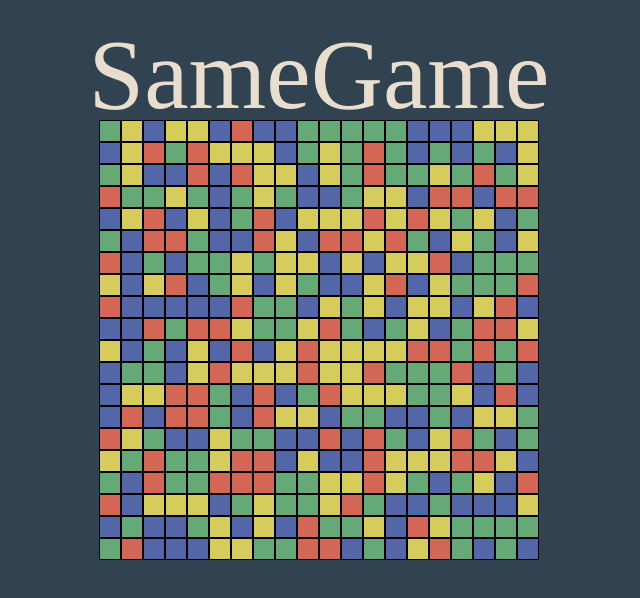
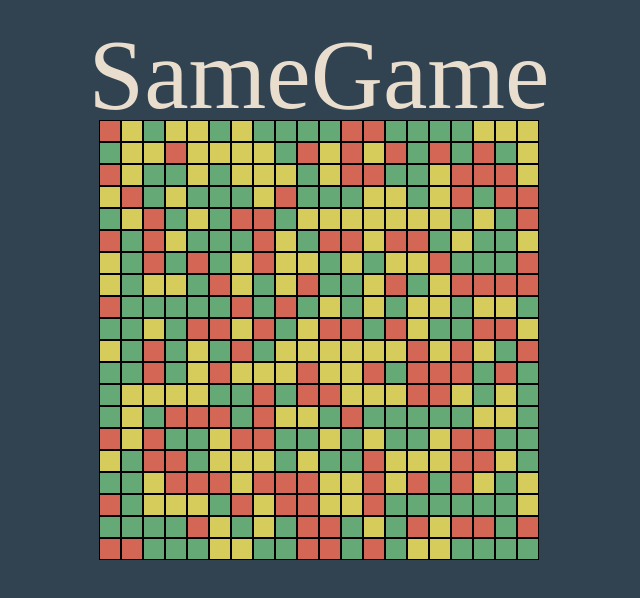
Before and after one commit to kvssr/SameGame, a React (Create React App) app: page / in a window 1280 px wide. Shown: the top 598 px of the page, without its empty margins (321-961 px from the left). Built offline with nearby package versions, Linux system fonts and the light colour scheme; a web font is replaced by a local one.

Commit message:
First version columns sliding left

```diff
--- a/src/components/GameManager.js
+++ b/src/components/GameManager.js
@@ -8,7 +8,6 @@ export const generateBoard = (x = 20, y = 20) => {
       board[i][j] = new Cell(j, i);
     }
   }
-
   return board;
 };
 
@@ -39,6 +38,98 @@ export const removeShape = (board, shape) => {
   shape.forEach((cell) => {
     board[cell.y][cell.x] = new Cell(cell.x, cell.y, true);
   });
+  return reorderBoard(board, shape);
 };
 
-const reorderBoard = (board) => {};
+const reorderBoard = (board, shape) => {
+  let columns = {};
+  let colList = [];
+  shape.forEach((cell) => {
+    if (!columns[cell.x]) {
+      columns[cell.x] = [];
+      colList.push(cell.x);
+    }
+    if (columns[cell.x].indexOf(cell.y) === -1) {
+      columns[cell.x].push(cell.y);
+    }
+  });
+  colList.sort((a, b) => a - b);
+  console.log("columns", columns);
+  console.log("columnsList", colList);
+  // Object.entries(columns).forEach(([key, value]) => {
+  colList.forEach((x) => {
+    // let x = Number(key);
+    let value = columns[x];
+    value.sort((a, b) => b - a);
+    let bottom = value[0];
+
+    console.log("Sorting col", x);
+    // shifts blocks down when there are gaps
+    for (let i = bottom; i >= 0; i--) {
+      if (board[i][x].isEmpty) continue;
+      board[bottom][x] = board[i][x];
+      board[bottom][x].y = bottom;
+      board[i][x] = new Cell(x, i, true);
+      bottom -= 1;
+    }
+    // shifts columns to the left when there are empty columns
+    // if (board[board.length - 1][x].isEmpty) {
+    //   for (let i = 0; i < board.length; i++) {
+    //     for (let j = x; j < board[0].length - 1; j++) {
+    //       board[i][j] = board[i][j + 1];
+    //       board[i][j].x = j;
+    //       board[i][j + 1] = new Cell(j + 1, i, true);
+    //     }
+    //   }
+    // }
+    if (!checkColEmpty(board, x)) return;
+    console.log("sorting cols...", x);
+    for (let i = x; i < board[0].length; i++) {
+      let colDif = 1;
+      if (i + colDif > board[0].length - 1) break;
+      // if (checkColEmpty(board, i + colDif)) {
+      //   console.log("next columnt: ", i, colDif);
+      //   console.log("next columnt: ", board[board.length - 1][i + colDif]);
+      //   colDif++;
+      //   continue;
+      // }
+      colDif += countEmptyCols(board, i + colDif);
+      if (i + colDif > board.length - 1) continue;
+      console.log("passed checks", colDif);
+      console.log("checking next", board[board.length - 1][i + colDif]);
+      if (!board[board.length - 1][i + colDif].isEmpty) {
+        console.log("in if");
+        for (let j = board.length - 1; j > -1; j--) {
+          if (board[j][i + colDif].isEmpty) break;
+          board[j][i] = board[j][i + colDif];
+          console.log("changed places", board[j][i]);
+          board[j][i].x = i;
+          console.log("changed x", board[j][i]);
+          board[j][i + colDif] = new Cell(i + colDif, j, true);
+          console.log("changed empty cell", board[j][i + colDif]);
+        }
+      }
+      colDif = 1;
+    }
+  });
+
+  return board;
+};
+
+const countEmptyCols = (board, col) => {
+  let count = 0;
+  while (checkColEmpty(board, col)) {
+    count++;
+    col++;
+    if (col >= board[0].length) break;
+  }
+  return count;
+};
+
+const checkColEmpty = (board, col) => {
+  let colEmpty = true;
+  for (let i = 0; i < board.length; i++) {
+    if (!board[i][col].isEmpty) colEmpty = false;
+  }
+  return colEmpty;
+};
--- a/src/models/Colours.js
+++ b/src/models/Colours.js
@@ -2,5 +2,5 @@ const COLOURS = ["yellow", "red", "green", "blue"];
 
 export const getRandomColour = (isEmpty) => {
   if (isEmpty) return "";
-  return COLOURS[Math.floor(Math.random() * COLOURS.length)];
+  return COLOURS[Math.floor(Math.random() * 3)];
 };
--- a/src/views/game/index.jsx
+++ b/src/views/game/index.jsx
@@ -13,9 +13,13 @@ const GameView = () => {
 
   const handleOnClick = (e) => {
     let id = e.target.id.split("-");
-    let x = Number(id[0]);
-    let y = Number(id[1]);
-    if (hoverShape.length > 2) removeShape(board, hoverShape);
+    let y = Number(id[0]);
+    let x = Number(id[1]);
+    console.log(`onClick`, board[y][x]);
+    if (board[y][x].isEmpty) return;
+    if (hoverShape.length > 2) {
+      setBoard([...removeShape(board, hoverShape)]);
+    }
   };
 
   const handleOnMouseOver = (e) => {
@@ -26,19 +30,6 @@ const GameView = () => {
     setHoverShape(cellList);
     toggleHightlight(cellList);
   };
-
-  //   useEffect(() => {
-  //     hoverShape.forEach((cell) => {
-  //       cell.highlight = true;
-  //     });
-  //     setBoard([...board]);
-  //     return () => {
-  //       hoverShape.forEach((cell) => {
-  //         cell.highlight = false;
-  //         cell.visited = false;
-  //       });
-  //     };
-  //   }, [hoverShape]);
 
   const toggleHightlight = (shape) => {
     shape.forEach((cell) => {
```
